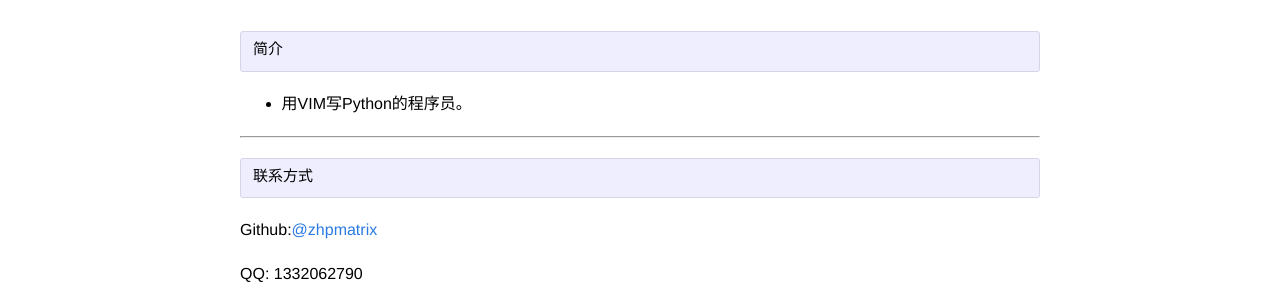
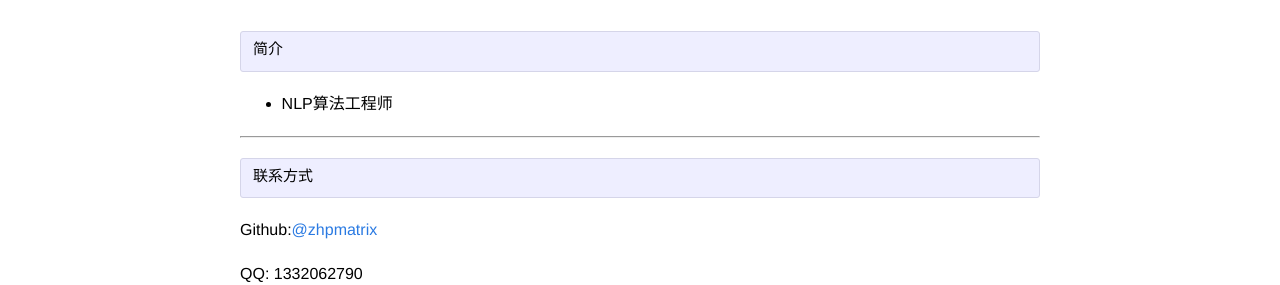
Before and after one commit to zhpmatrix/zhpmatrix.github.io, a Jekyll site: the page built from about.md, in a window 1280 px wide. Shown: the part 137-422 px from the top of the page. Built offline with Jekyll 4.4.1, drawn with Linux system fonts in a browser that asks for light colours; comment, search, counter and statistics services are not loaded.

Commit message:
update about.md

```diff
--- a/about.md
+++ b/about.md
@@ -7,7 +7,7 @@ permalink: /about/
     简介
 
 
-- 用VIM写Python的程序员。
+- NLP算法工程师
 
 ---
 
```
